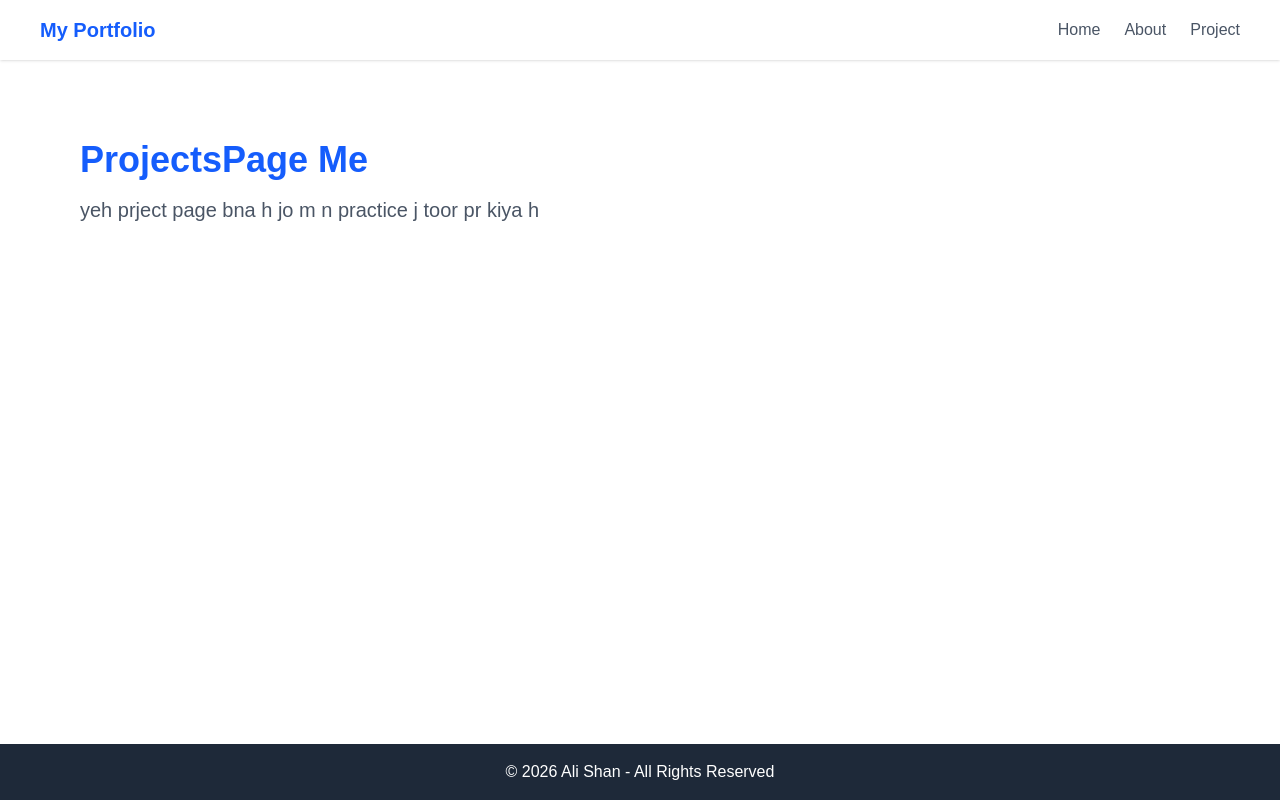
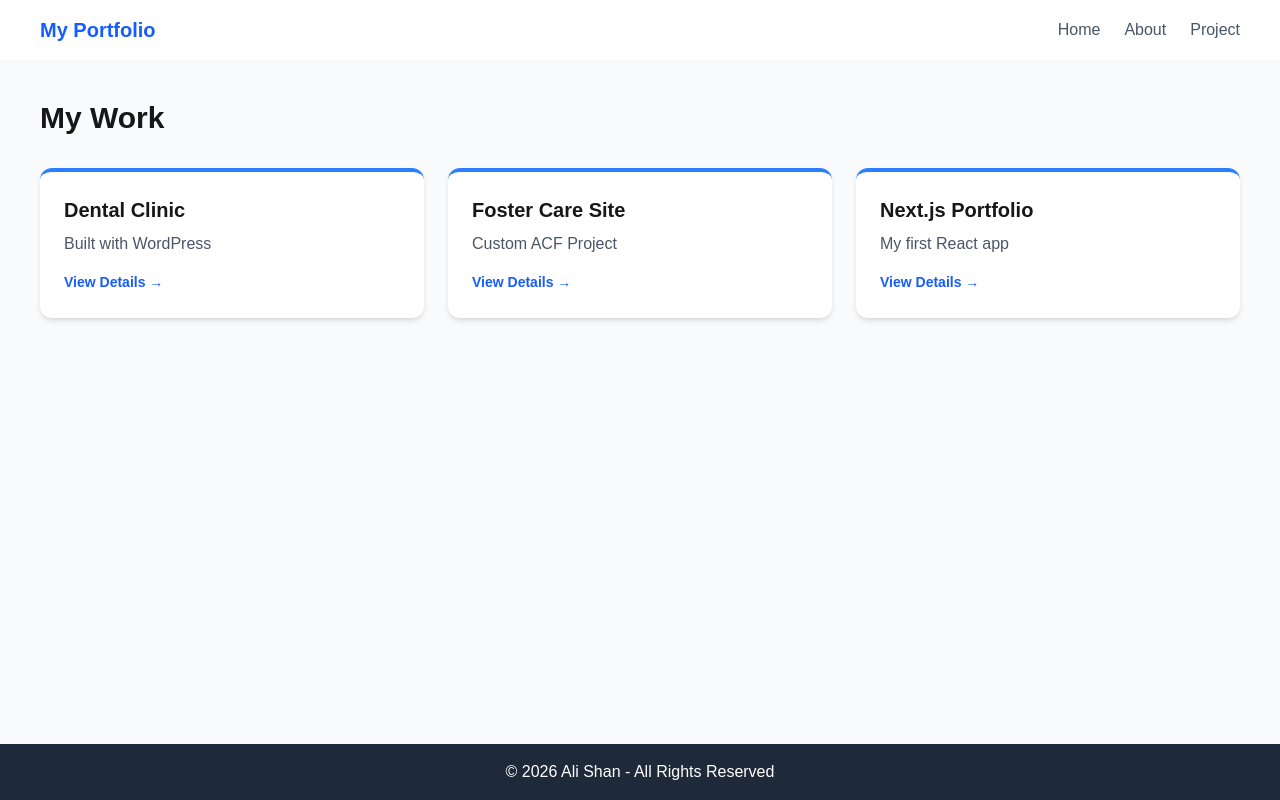
Before and after one commit to alishansadaqatali-cmd/my-nextjs-portfolio, a Next.js app: page /projects in a window 1280 px wide. Built offline with nearby package versions, Linux system fonts and the light colour scheme.

Commit message:
Added projects withh variables

```diff
--- a/app/projects/page.js
+++ b/app/projects/page.js
@@ -1,15 +1,30 @@
 import Navbar from "@/components/Navbar";
 import Footer from "@/components/Footer";
 
-export default function ProjectsPage() {
+export default function Projects() {
+  const myProjects = [
+    { id: 1, title: "Dental Clinic", desc: "Built with WordPress" },
+    { id: 2, title: "Foster Care Site", desc: "Custom ACF Project" },
+    { id: 3, title: "Next.js Portfolio", desc: "My first React app" },
+  ];
+
   return (
     <div className="flex flex-col min-h-screen">
       <Navbar />
-      <main className="flex-grow p-20">
-        <h1 className="text-4xl font-bold text-blue-600">ProjectsPage Me</h1>
-        <p className="mt-4 text-gray-600 text-xl">
-          yeh prject page bna h jo m n practice j toor pr kiya h
-        </p>
+      <main className="flex-grow p-10 bg-gray-50">
+        <h1 className="text-3xl font-bold mb-8">My Work</h1>
+
+        {/* Grid Container */}
+        <div className="grid grid-cols-1 md:grid-cols-3 gap-6">
+          {myProjects.map((project) => (
+            <div key={project.id} className="bg-white p-6 rounded-xl shadow-md hover:shadow-xl transition-all border-t-4 border-blue-500">
+              <h2 className="text-xl font-bold">{project.title}</h2>
+              <p className="text-gray-600 mt-2">{project.desc}</p>
+              <button className="mt-4 text-blue-600 font-semibold text-sm">View Details →</button>
+            </div>
+          ))}
+        </div>
+
       </main>
       <Footer />
     </div>
```
